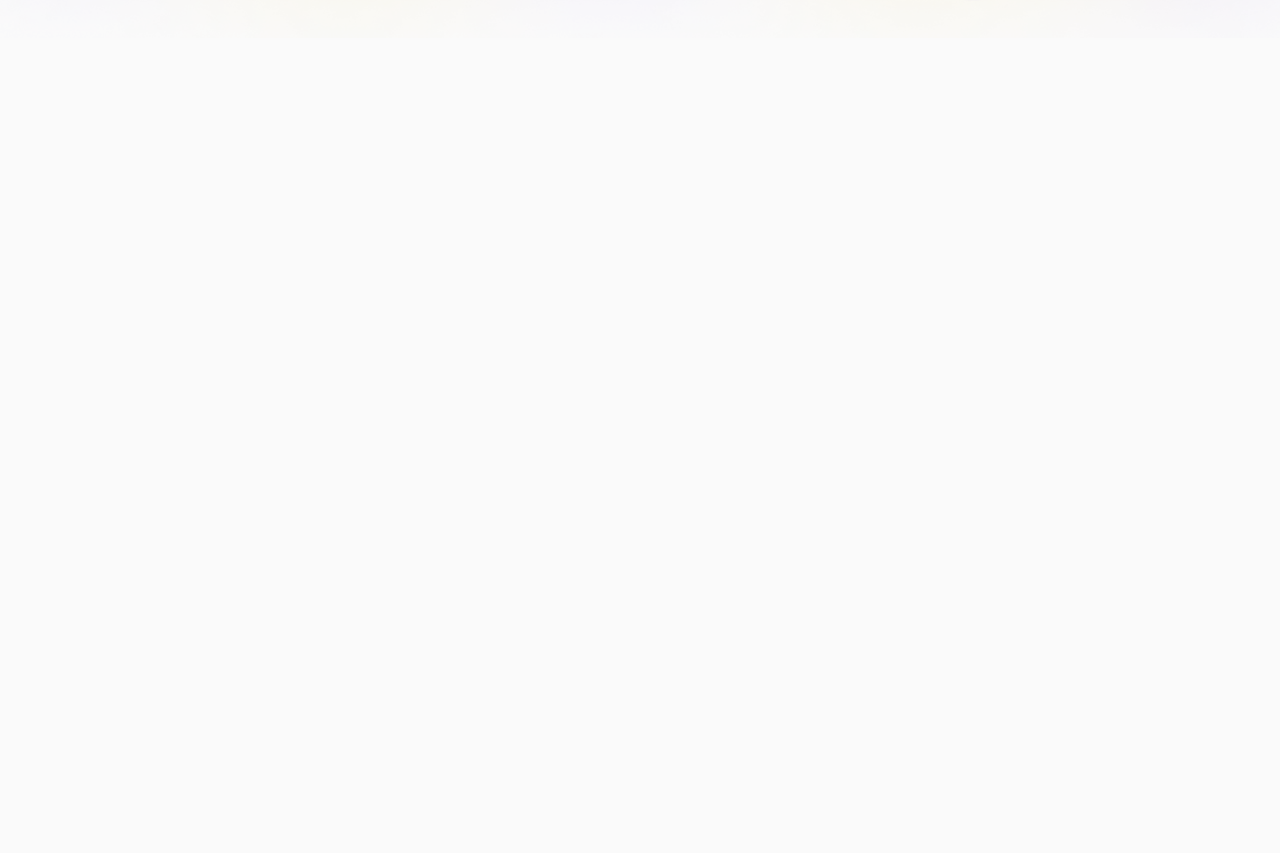
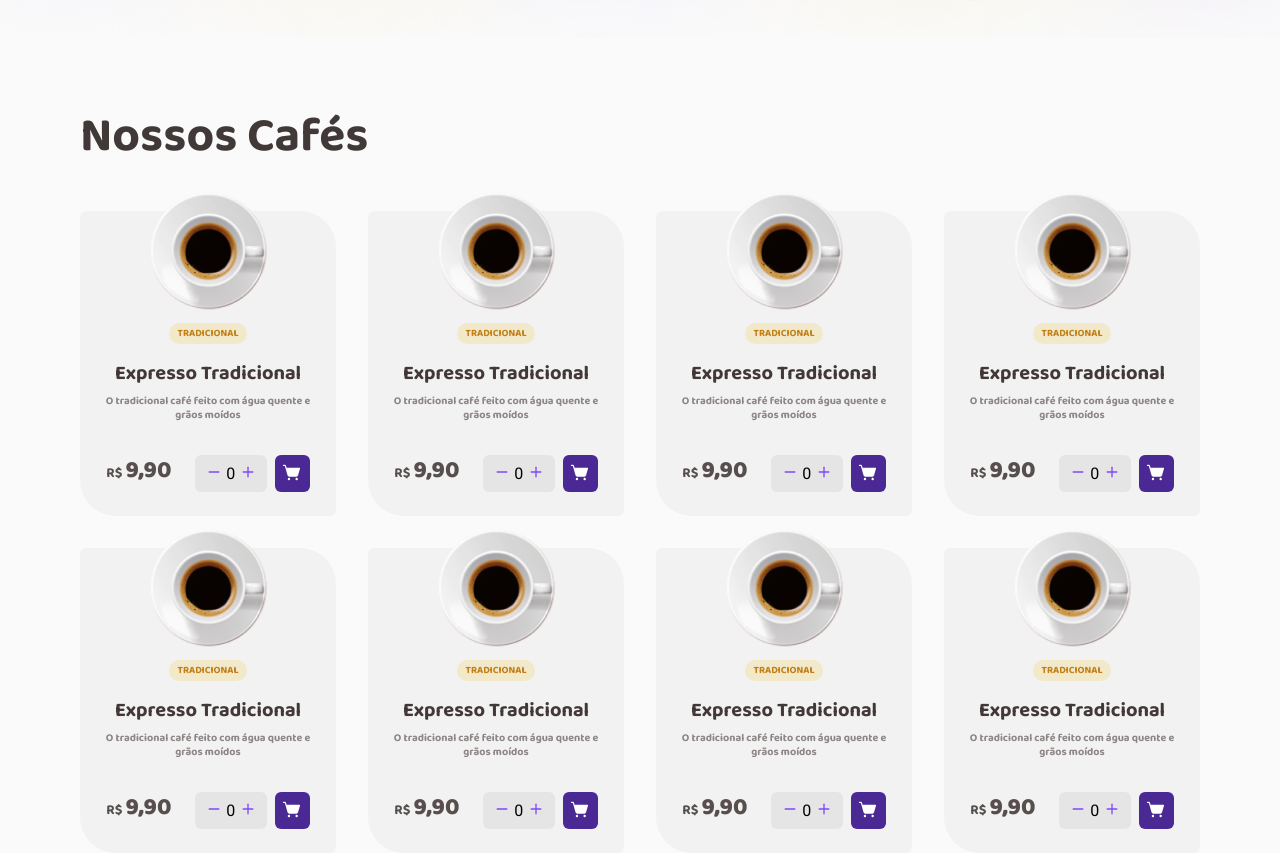
Before and after one commit to palomacardos0/coffee-delivery, a React (Vite) app: page / in a window 1280 px wide. Shown: the part 550-1403 px from the top of the page. Before the commit the page ends 800 px from the top, so only its background shows below. Built offline with nearby package versions, Linux system fonts and the light colour scheme.

Commit message:
feat(home): cria componente que mostra a lista de cafés

```diff
--- a/package.json
+++ b/package.json
@@ -9,6 +9,7 @@
     "preview": "vite preview"
   },
   "dependencies": {
+    "phosphor-react": "^1.4.1",
     "react": "^18.2.0",
     "react-dom": "^18.2.0",
     "react-router-dom": "^6.8.0",
--- a/src/components/Banner/index.tsx
+++ b/src/components/Banner/index.tsx
@@ -4,6 +4,7 @@ import iconBox from '../../assets/svg/icon-box.svg'
 import iconTimer from '../../assets/svg/icon-timer.svg'
 import iconCoffee from '../../assets/svg/icon-coffee.svg'
 import coffee from '../../assets/png/coffee.png'
+import { ShoppingCartSimple } from 'phosphor-react'
 
 export function Banner() {
   return (
--- a/src/components/Banner/styles.ts
+++ b/src/components/Banner/styles.ts
@@ -53,7 +53,9 @@ export const TextContainer = styled.div`
     font-weight: 400;
     font-size: 1.25rem;
     line-height: 130%;
-    color: #403937;
+    color: ${props => {
+      props.theme['base-subtitle']
+    }};
     font-stretch: 100;
     @media (max-width: 1024px) {
       font-size: 1rem;
--- /dev/null
+++ b/src/components/CardCoffe/index.tsx
@@ -0,0 +1,40 @@
+import {
+  AddToCart,
+  CardCoffeeContainer,
+  Flag,
+  InputContent,
+  ValueContent
+} from './styles'
+import coffe from '../../assets/png/expresso-tradicional.png'
+import { Minus, Plus, ShoppingCartSimple } from 'phosphor-react'
+
+export function CardCoffee() {
+  return (
+    <CardCoffeeContainer>
+      <img src={coffe} alt="Café expresso tradicional" />
+      <Flag>Tradicional</Flag>
+      <div>
+        <h3>Expresso Tradicional</h3>
+        <p>O tradicional café feito com água quente e grãos moídos</p>
+      </div>
+      <ValueContent>
+        <span>
+          R$ <strong>9,90</strong>
+        </span>
+        <InputContent>
+          <button>
+            <Minus size={14} weight="bold" color="#8047F8" />
+          </button>
+          <input type="number" value={0} />
+          <button>
+            <Plus size={14} weight="bold" color="#8047F8" />
+          </button>
+        </InputContent>
+
+        <AddToCart>
+          <ShoppingCartSimple size={19} weight="fill" color="#fff" />
+        </AddToCart>
+      </ValueContent>
+    </CardCoffeeContainer>
+  )
+}
--- /dev/null
+++ b/src/components/CardCoffe/styles.ts
@@ -0,0 +1,105 @@
+import styled from 'styled-components'
+
+export const CardCoffeeContainer = styled.div`
+  display: flex;
+  flex-direction: column;
+  align-items: center;
+  max-width: 256px;
+  background: ${props => props.theme['base-card']};
+  border-radius: 6px 36px;
+  padding: 0 24px 24px 24px;
+
+  img {
+    margin-top: -20px;
+  }
+  h3 {
+    font-family: 'Baloo 2';
+    font-style: normal;
+    font-weight: 700;
+    font-size: 20px;
+    line-height: 130%;
+    color: ${props => props.theme['base-subtitle']};
+    text-align: center;
+    margin: 1rem 0 0.5rem;
+  }
+  p {
+    font-style: normal;
+    font-weight: 400;
+    font-size: 0.675rem;
+    line-height: 130%;
+    text-align: center;
+    color: ${props => props.theme['base-label']};
+    margin-bottom: 33px;
+  }
+`
+export const Flag = styled.span`
+  padding: 0.25rem 0.5rem;
+  background: ${props => props.theme['yellow-light']};
+  color: ${props => props.theme['yellow-dark']};
+  border-radius: 100px;
+  font-style: normal;
+  font-weight: 700;
+  font-size: 10px;
+  line-height: 130%;
+  text-transform: uppercase;
+  margin-top: 0.75rem;
+`
+
+export const ValueContent = styled.span`
+  display: flex;
+
+  span {
+    font-style: normal;
+    font-weight: 400;
+    font-size: 0.875rem;
+    line-height: 130%;
+    color: ${props => props.theme['base-text']};
+  }
+  strong {
+    font-family: 'Baloo 2';
+    font-style: normal;
+    font-weight: 800;
+    font-size: 1.5rem;
+    line-height: 130%;
+  }
+`
+
+export const InputContent = styled.div`
+  margin-left: 1.45rem;
+  display: flex;
+  max-width: 4.5rem;
+  background: ${props => props.theme['base-button']};
+  border-radius: 6px;
+  padding: 0.5rem 0.75rem;
+
+  button {
+    border: 0;
+    outline: 0;
+    background: transparent;
+  }
+  input {
+    display: flex;
+    height: 21px;
+    width: 20px;
+    background: transparent;
+    border: 0;
+    outline: 0;
+    text-align: center;
+    &::-webkit-inner-spin-button {
+      display: none;
+      -webkit-appearance: none;
+      margin: 0;
+    }
+  }
+`
+export const AddToCart = styled.button`
+  border: 0;
+  outline: 0;
+  background: ${props => props.theme['purple-dark']};
+  padding: 8px;
+  letter-spacing: 0;
+  display: flex;
+  margin-left: 8px;
+
+  border-radius: 6px;
+`
--- /dev/null
+++ b/src/components/ListCoffees/index.tsx
@@ -0,0 +1,20 @@
+import { CardCoffee } from '../CardCoffe'
+import { CardsList, ContainerListCoffe } from './styles'
+
+export function ListCoffes() {
+  return (
+    <ContainerListCoffe>
+      <h2>Nossos Cafés</h2>
+      <CardsList>
+        <CardCoffee />
+        <CardCoffee />
+        <CardCoffee />
+        <CardCoffee />
+        <CardCoffee />
+        <CardCoffee />
+        <CardCoffee />
+        <CardCoffee />
+      </CardsList>
+    </ContainerListCoffe>
+  )
+}
--- /dev/null
+++ b/src/components/ListCoffees/styles.ts
@@ -0,0 +1,22 @@
+import styled from 'styled-components'
+
+export const ContainerListCoffe = styled.section`
+  display: flex;
+  flex-direction: column;
+  font-family: 'Baloo 2';
+  font-style: normal;
+  font-weight: 800;
+  font-size: 32px;
+  line-height: 130%;
+  margin: 0 auto;
+  max-width: 1120px;
+  color: ${props => props.theme['base-subtitle']};
+  h2 {
+    margin-bottom: 54px;
+  }
+`
+export const CardsList = styled.section`
+  display: grid;
+  grid-template-columns: repeat(4, max-content);
+  gap: 32px;
+`
--- a/src/pages/Home.tsx
+++ b/src/pages/Home.tsx
@@ -1,9 +1,11 @@
 import { Banner } from '../components/Banner'
+import { ListCoffes } from '../components/ListCoffees'
 
 export function Home() {
   return (
     <>
       <Banner />
+      <ListCoffes />
     </>
   )
 }
```
Also changed, not shown: src/assets/png/expresso-tradicional.png (added), 1 other file (tests, documents, lock files or other folders).
